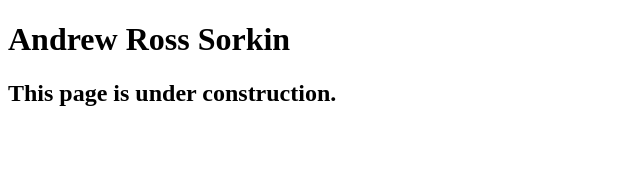
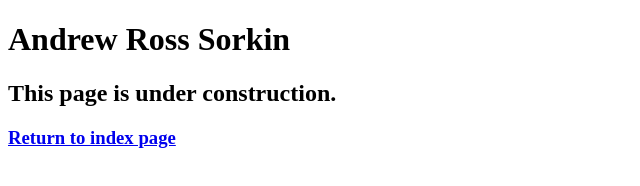
Before and after one commit to RajanTripathi9/A12, a plain HTML site: page speakers/sorkin.html in a window 1280 px wide. Shown: the whole page, without its empty margins (0-640 px from the left). Drawn offline with Linux system fonts and the light colour scheme.

Commit message:
added return to home page link

```diff
--- a/speakers/sorkin.html
+++ b/speakers/sorkin.html
@@ -11,6 +11,7 @@
 	<main>
 		<h1>Andrew Ross Sorkin</h1>
 		<h2>This page is under construction.</h2>
+		<h3><a href="../index.html">Return to index page</a></h3>
 	</main>
 </body>
 
```
